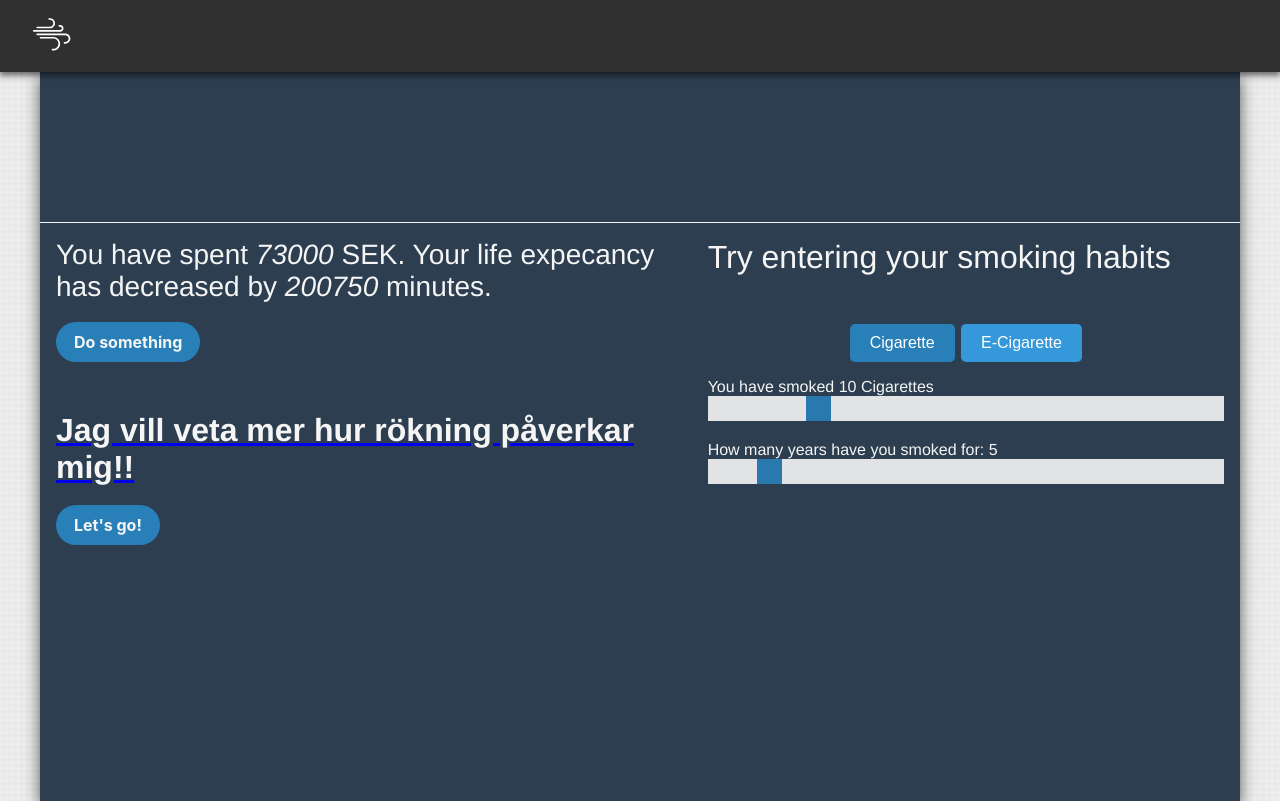
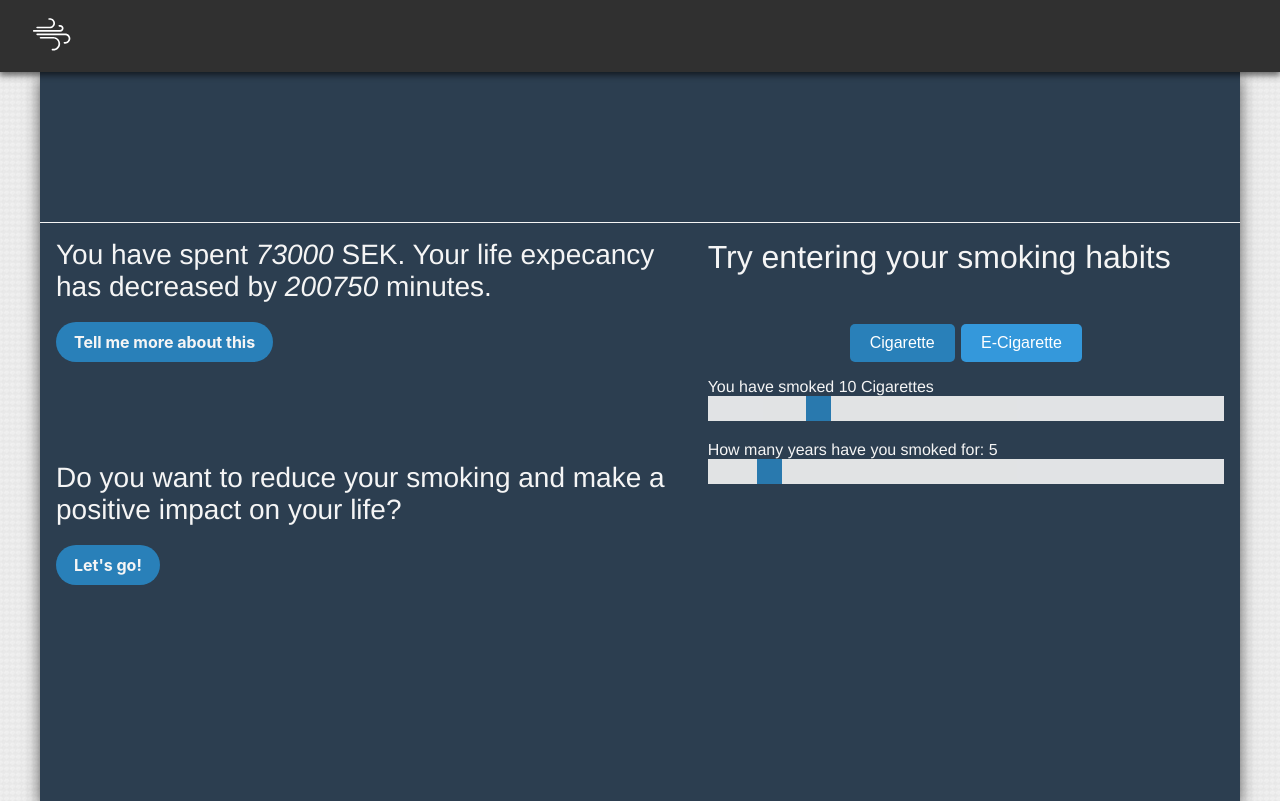
Before and after one commit to rubenmadsen/smokin, a Vue app in the folder Frontend/: page / in a window 1280 px wide. Built offline with nearby package versions, Linux system fonts and the light colour scheme.

Commit message:
MainView css

```diff
--- a/Frontend/src/views/MainView.vue
+++ b/Frontend/src/views/MainView.vue
@@ -14,23 +14,21 @@
         </div>
 
         <router-link :to="{ path: '/tracker', query :{ data : this.sliderValueAmount, years: this.sliderValueYears } }">
-          <button style="margin-top: 1.2rem;" class="std-button">Do something</button>
+          <button style="margin-top: 1.2rem;" class="std-button">Tell me more about this</button>
         </router-link>
       </div>
 
-      <div style="border: var(--border); height: 50px;">
+      <div style="border: var(--border); height: 100px;">
 
       </div>
 
       <div style="border: var(--border);">
-      <router-link :to="{ path: '/info', query :{data : this.sliderValueAmount, years: this.sliderValueYears} }"
-        ><h1 class="non-selectable">Jag vill veta mer hur rökning påverkar mig!!</h1></router-link
-        >
+        <span class="non-selectable">Do you want to reduce your smoking and make a positive impact on your life?</span>
+      </div>
+      <router-link :to="{ path: '/info', query :{data : this.sliderValueAmount, years: this.sliderValueYears} }">
+        <button style="margin-top: 1.2rem;" @click="handleSubmit" class="std-button">Let's go!</button>
+    </router-link>
 
-      <!-- <router-link :to="{ path: '/tracker', query :{ data : this.sliderValueAmount, years: this.sliderValueYears } }"> -->
-        <button style="margin-top: 1.2rem;" @click="handleSubmit" class="std-button">Let's go!</button>
-      <!-- </router-link> -->
-      </div>
     </div>
 
 
```
